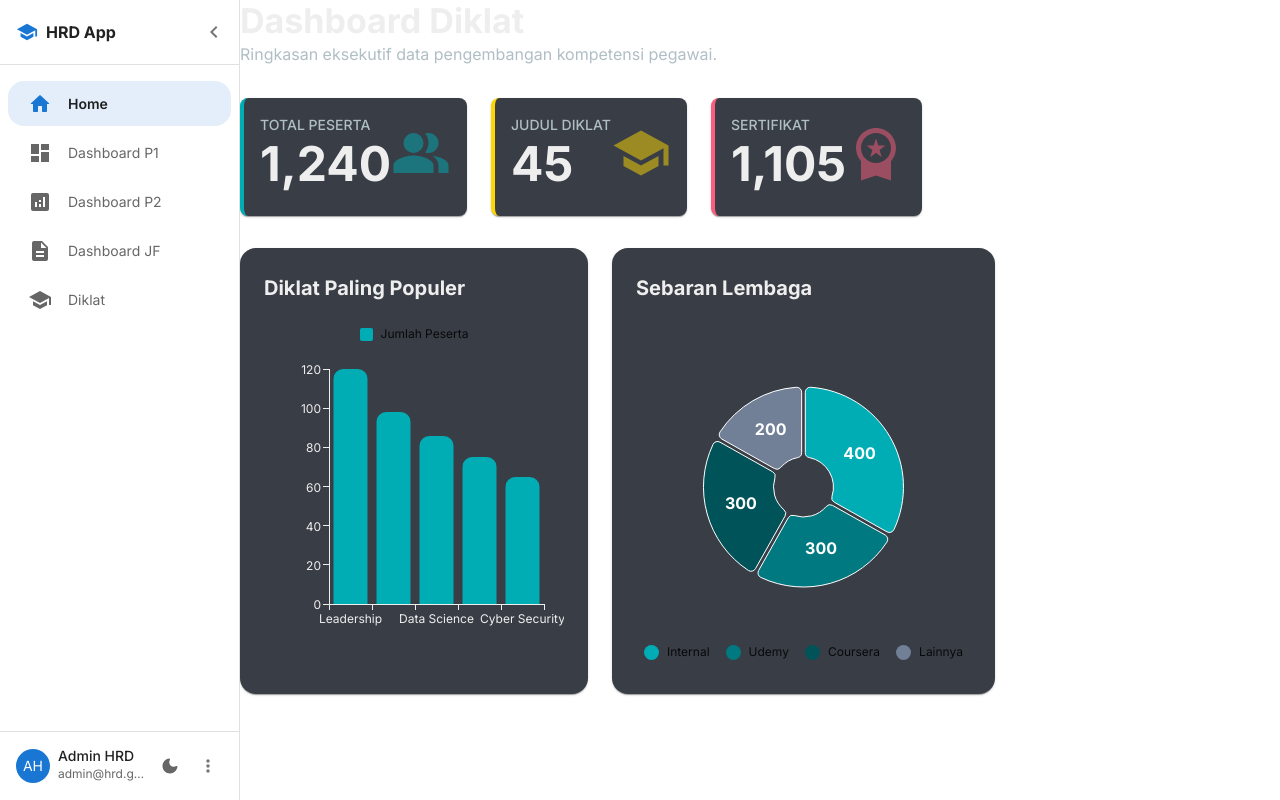
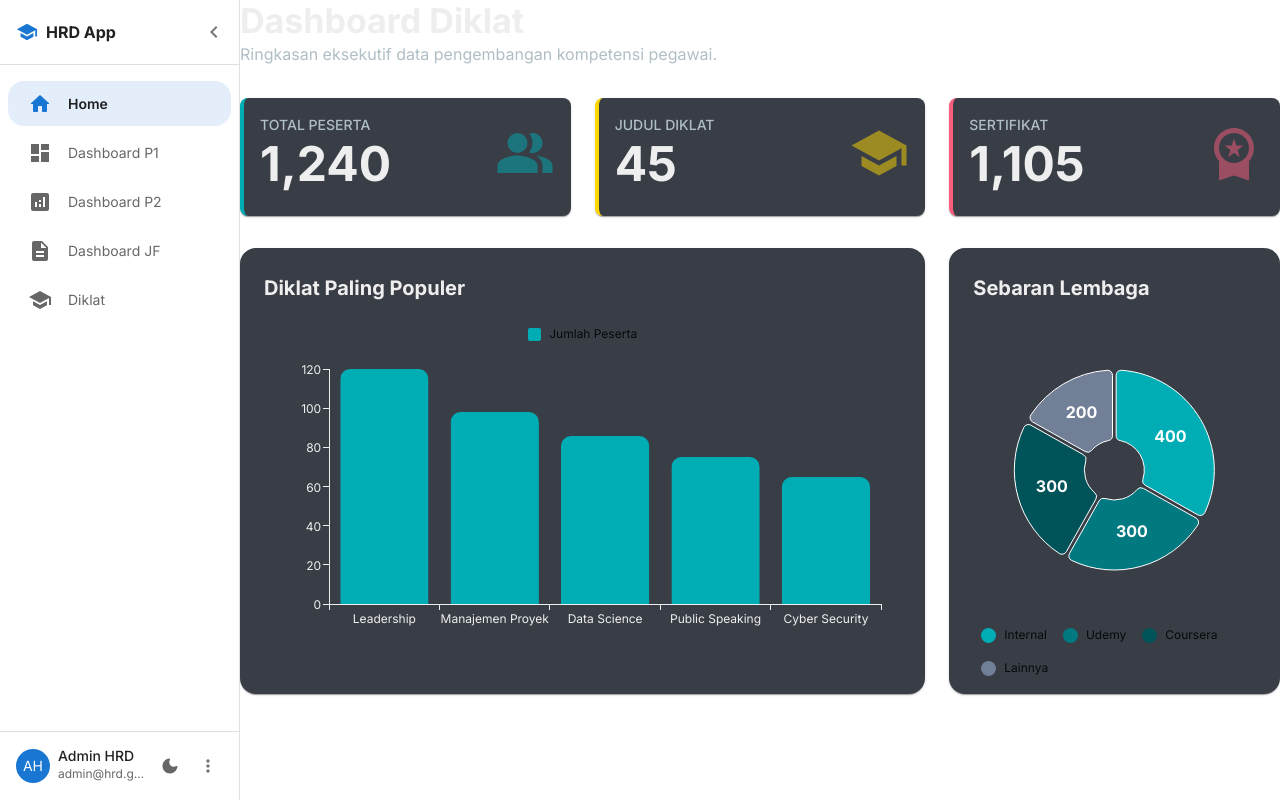
Before and after one commit to cheapimpact/hman-dev, a Next.js app: page / in a window 1280 px wide. Built offline with nearby package versions, Linux system fonts and the light colour scheme; what @mui/material-nextjs would draw is missing.

Commit message:
feat: implement DashboardVisuals component with MUI X chart visualizations

```diff
--- a/src/components/DashboardVisuals.tsx
+++ b/src/components/DashboardVisuals.tsx
@@ -35,7 +35,7 @@ export default function DashboardVisuals() {
     <Box>
       {/* --- BAGIAN 1: KPI CARDS (TETAP SAMA) --- */}
       <Grid container spacing={3} sx={{ mb: 4 }}>
-        <Grid item xs={12} md={4}>
+        <Grid size={{ xs: 12, md: 4 }}>
           <Card
             sx={{
               bgcolor: "#393E46",
@@ -66,7 +66,7 @@ export default function DashboardVisuals() {
             </CardContent>
           </Card>
         </Grid>
-        <Grid item xs={12} md={4}>
+        <Grid size={{ xs: 12, md: 4 }}>
           <Card
             sx={{
               bgcolor: "#393E46",
@@ -97,7 +97,7 @@ export default function DashboardVisuals() {
             </CardContent>
           </Card>
         </Grid>
-        <Grid item xs={12} md={4}>
+        <Grid size={{ xs: 12, md: 4 }}>
           <Card
             sx={{
               bgcolor: "#393E46",
@@ -133,7 +133,7 @@ export default function DashboardVisuals() {
       {/* --- BAGIAN 2: GRAFIK (MUI X CHARTS) --- */}
       <Grid container spacing={3}>
         {/* Grafik 1: Bar Chart */}
-        <Grid item xs={12} md={8}>
+        <Grid size={{ xs: 12, md: 8 }}>
           <Paper
             sx={{ p: 3, bgcolor: "#393E46", color: "#EEEEEE", borderRadius: 2 }}
           >
@@ -184,7 +184,7 @@ export default function DashboardVisuals() {
         </Grid>
 
         {/* Grafik 2: Pie Chart */}
-        <Grid item xs={12} md={4}>
+        <Grid size={{ xs: 12, md: 4 }}>
           <Paper
             sx={{
               p: 3,
```
